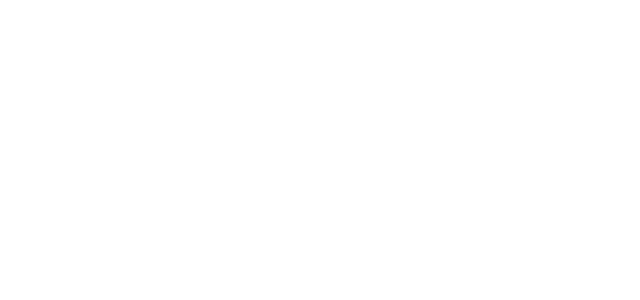
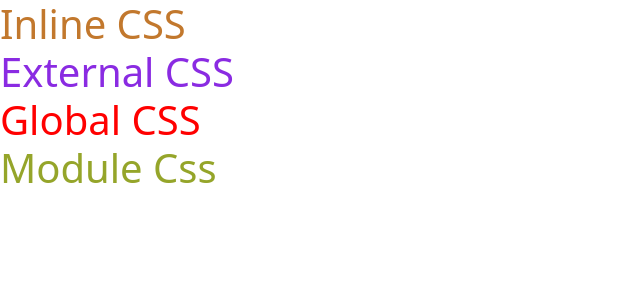
Before and after one commit to premkumar8686/basic-concepts, a React (Create React App) app: page / in a window 1280 px wide. Shown: the top 300 px of the page, without its empty margins (0-640 px from the left). Built offline with nearby package versions, Linux system fonts and the light colour scheme.

Commit message:
Third Commit

```diff
--- a/src/App.js
+++ b/src/App.js
@@ -1,12 +1,13 @@
 import React from "react";
 import 'bootstrap/dist/css/bootstrap.min.css';
 import 'bootstrap/dist/js/bootstrap.bundle.min';
+// import Image from "./image/Image";
 // import Expression from "./expression/Expression";
 // import BootstrapIcons from "./bootstrapicons/BootstrapIcons";
 // import ReactIcons from "./reacticons/ReactIcons";
 
 // import Menu from "./components/bootstrap/Menu";
-// import Css from "./components/css/Css";
+import Css from "./components/css/Css";
 
 
 
@@ -14,11 +15,12 @@
 function App() {
   return (
     <>
-     {/* <Css /> */}
+     <Css />
      {/* <Menu /> */}
      {/* <BootstrapIcons /> */}
      {/* <ReactIcons /> */}
      {/* <Expression /> */}
+     {/* <Image /> */}
     </>
   );
 }
--- a/src/components/css/Css.js
+++ b/src/components/css/Css.js
@@ -1,11 +1,14 @@
 import React from 'react';
 import './style.css';
+import styles from './mystyle.module.css';
 
 export default function Css() {
   return (
     <>
       <h1 style={{color: '#C2782D'}}>Inline CSS</h1>
       <h1 className='myh1'>External CSS</h1>
+      <h1 className='global_css'>Global CSS</h1>
+      <h1 className={styles.my_module}>Module Css</h1>
     </>
   )
 }
--- /dev/null
+++ b/src/components/css/mystyle.module.css
@@ -0,0 +1,4 @@
+.my_module
+{
+    color: rgb(149, 165, 42);
+}
--- /dev/null
+++ b/src/image/Image.js
@@ -0,0 +1,13 @@
+import React from 'react';
+import dummy from '../images/dummy.jpg';
+
+
+export default function Image() {
+  return (
+    <>
+      <img src={dummy} alt='dummy' style={{width: '100px'}} />
+
+      <img src='images/dummy.jpg' alt='dummy' style={{width: '100px'}} />
+    </>
+  )
+}
--- a/src/index.css
+++ b/src/index.css
@@ -11,3 +11,7 @@
   font-family: source-code-pro, Menlo, Monaco, Consolas, 'Courier New',
     monospace;
 }
+.global_css
+{
+  color: red;
+}
```
Also changed, not shown: public/images/dummy.jpg (added), src/images/dummy.jpg (added).
